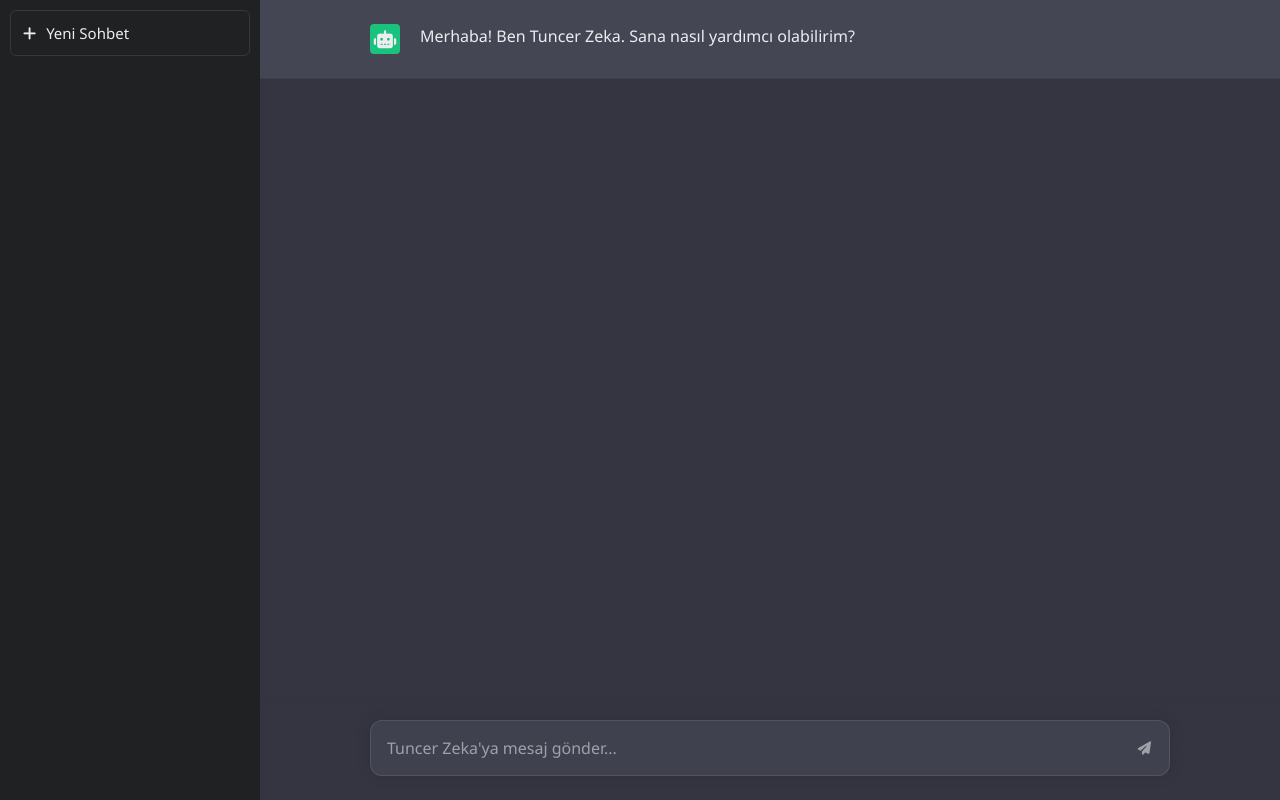
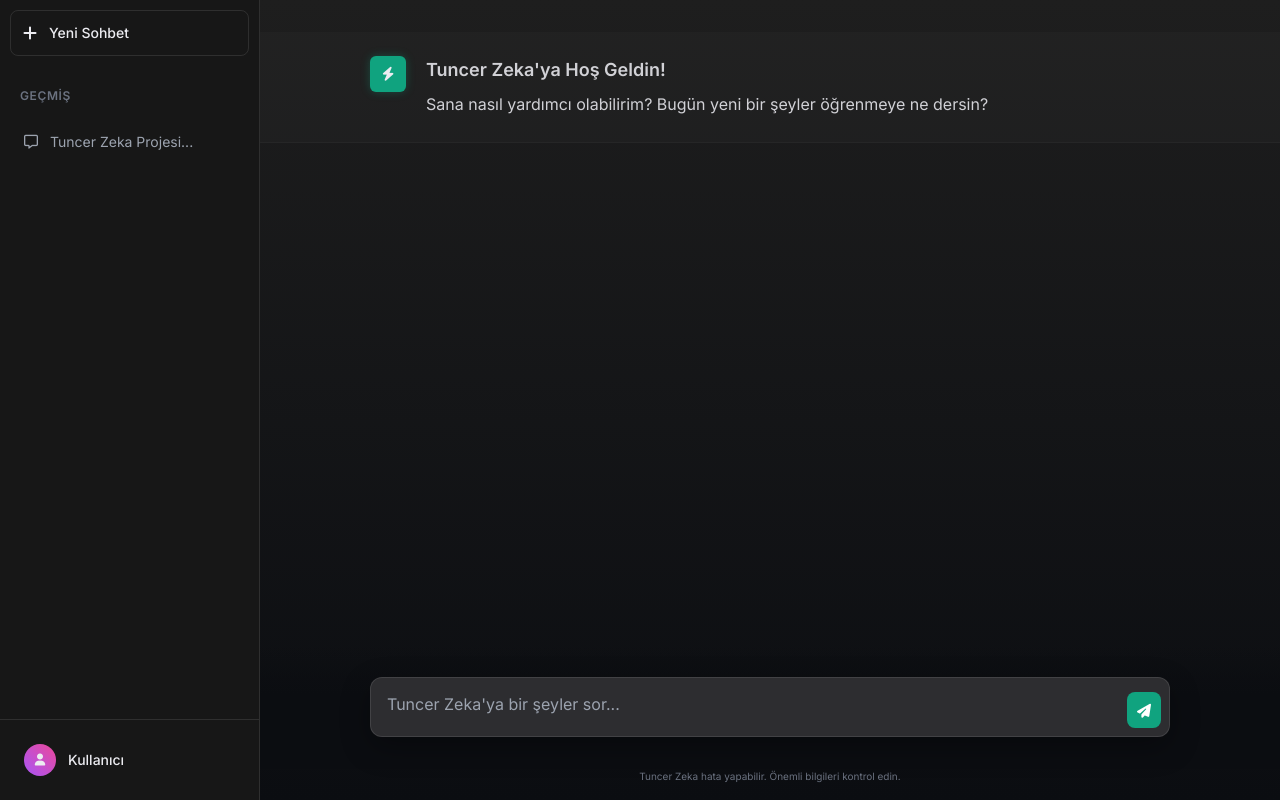
Before and after one commit to tuncerlab-droid/Tuncer-, a website: page index.html in a window 1280 px wide. Drawn offline with nearby package versions, Linux system fonts and the light colour scheme.

Commit message:
Update index.html

```diff
--- a/index.html
+++ b/index.html
@@ -3,231 +3,347 @@
 <head>
     <meta charset="UTF-8">
     <meta name="viewport" content="width=device-width, initial-scale=1.0">
-    <title>Tuncer Zeka</title>
+    <title>Tuncer Zeka - AI Assistant</title>
+    <script src="https://cdn.tailwindcss.com"></script>
     <link rel="stylesheet" href="https://cdnjs.cloudflare.com/ajax/libs/font-awesome/6.4.0/css/all.min.css">
     <style>
-        /* Genel Ayarlar ve Renk Paleti */
+        @import url('https://fonts.googleapis.com/css2?family=Inter:wght@300;400;500;600&display=swap');
+
         :root {
-            --bg-color: #343541;
-            --sidebar-bg: #202123;
-            --message-bot-bg: #444654;
-            --text-color: #ececf1;
-            --input-bg: #40414f;
-            --border-color: rgba(255,255,255,0.1);
-            --hover-color: #2A2B32;
-        }
-
-        * {
-            margin: 0;
-            padding: 0;
-            box-sizing: border-box;
-            font-family: 'Segoe UI', Tahoma, Geneva, Verdana, sans-serif;
+            --bg-dark: #0b0d11;
+            --sidebar-dark: #171717;
+            --accent-green: #10a37f;
+            --glass-bg: rgba(255, 255, 255, 0.05);
+            --border-glass: rgba(255, 255, 255, 0.1);
         }
 
         body {
-            background-color: var(--bg-color);
-            color: var(--text-color);
+            font-family: 'Inter', sans-serif;
+            background-color: var(--bg-dark);
+            color: #ececf1;
+            overflow: hidden;
             height: 100vh;
-            display: flex;
-            overflow: hidden;
         }
 
-        /* Yan Menü (Sidebar) */
+        /* Scrollbar Styling */
+        ::-webkit-scrollbar {
+            width: 6px;
+        }
+        ::-webkit-scrollbar-track {
+            background: transparent;
+        }
+        ::-webkit-scrollbar-thumb {
+            background: rgba(255, 255, 255, 0.1);
+            border-radius: 10px;
+        }
+        ::-webkit-scrollbar-thumb:hover {
+            background: rgba(255, 255, 255, 0.2);
+        }
+
+        /* Animations */
+        @keyframes fadeInUp {
+            from { opacity: 0; transform: translateY(20px); }
+            to { opacity: 1; transform: translateY(0); }
+        }
+
+        @keyframes pulseGlow {
+            0% { box-shadow: 0 0 5px rgba(16, 163, 127, 0.2); }
+            50% { box-shadow: 0 0 15px rgba(16, 163, 127, 0.5); }
+            100% { box-shadow: 0 0 5px rgba(16, 163, 127, 0.2); }
+        }
+
+        .animate-fade-in {
+            animation: fadeInUp 0.4s ease-out forwards;
+        }
+
+        /* Layout */
+        .app-container {
+            display: flex;
+            height: 100vh;
+            width: 100vw;
+        }
+
         .sidebar {
             width: 260px;
-            background-color: var(--sidebar-bg);
-            padding: 10px;
+            background-color: var(--sidebar-dark);
+            border-right: 1px solid var(--border-glass);
             display: flex;
             flex-direction: column;
-            transition: all 0.3s ease;
+            transition: all 0.3s cubic-bezier(0.4, 0, 0.2, 1);
         }
 
-        .new-chat-btn {
-            background-color: transparent;
-            border: 1px solid var(--border-color);
-            color: var(--text-color);
-            padding: 12px;
+        .main-content {
+            flex: 1;
+            display: flex;
+            flex-direction: column;
+            background: linear-gradient(180deg, #1e1e1e 0%, #0b0d11 100%);
+            position: relative;
+        }
+
+        /* Chat Area */
+        #chat-container {
+            flex: 1;
+            overflow-y: auto;
+            padding: 2rem 0;
+            display: flex;
+            flex-direction: column;
+            gap: 1.5rem;
+        }
+
+        .message-row {
+            width: 100%;
+            padding: 1.5rem 1rem;
+            display: flex;
+            justify-content: center;
+            border-bottom: 1px solid rgba(255, 255, 255, 0.03);
+        }
+
+        .message-row.bot {
+            background-color: rgba(255, 255, 255, 0.02);
+        }
+
+        .message-wrapper {
+            max-width: 800px;
+            width: 100%;
+            display: flex;
+            gap: 1.25rem;
+        }
+
+        .avatar {
+            width: 36px;
+            height: 36px;
             border-radius: 6px;
-            text-align: left;
-            cursor: pointer;
             display: flex;
             align-items: center;
-            gap: 10px;
-            font-size: 15px;
-            transition: all 0.2s ease;
+            justify-content: center;
+            flex-shrink: 0;
+            font-size: 1.2rem;
+        }
+
+        .user-avatar { background: #5436da; }
+        .bot-avatar { background: var(--accent-green); animation: pulseGlow 3s infinite; }
+
+        .message-text {
+            line-height: 1.6;
+            font-size: 1rem;
+            color: #d1d1d6;
+            word-break: break-word;
+        }
+
+        /* Input Area */
+        .input-area {
+            padding: 2rem;
+            background: linear-gradient(to top, var(--bg-dark) 60%, transparent);
+            display: flex;
+            justify-content: center;
+            position: relative;
+        }
+
+        .input-wrapper {
+            max-width: 800px;
+            width: 100%;
+            position: relative;
+            background: #2d2d30;
+            border: 1px solid var(--border-glass);
+            border-radius: 12px;
+            transition: border-color 0.3s;
+            box-shadow: 0 10px 30px rgba(0,0,0,0.3);
+        }
+
+        .input-wrapper:focus-within {
+            border-color: var(--accent-green);
+        }
+
+        #chat-input {
+            width: 100%;
+            background: transparent;
+            border: none;
+            outline: none;
+            color: white;
+            padding: 14px 50px 14px 16px;
+            font-size: 1rem;
+            resize: none;
+            max-height: 200px;
+        }
+
+        #send-button {
+            position: absolute;
+            right: 8px;
+            bottom: 8px;
+            padding: 6px 10px;
+            background: var(--accent-green);
+            color: white;
+            border-radius: 8px;
+            transition: transform 0.2s, background 0.2s;
+            cursor: pointer;
+        }
+
+        #send-button:hover {
+            background: #0e8c6d;
+            transform: scale(1.05);
+        }
+
+        #send-button:active {
+            transform: scale(0.95);
+        }
+
+        /* Floating UI Elements */
+        .new-chat-btn {
+            margin: 10px;
+            border: 1px solid var(--border-glass);
+            padding: 12px;
+            border-radius: 8px;
+            display: flex;
+            align-items: center;
+            gap: 12px;
+            cursor: pointer;
+            transition: background 0.2s;
         }
 
         .new-chat-btn:hover {
-            background-color: var(--hover-color);
-            transform: scale(1.02);
+            background: rgba(255, 255, 255, 0.05);
         }
 
-        /* Ana Sohbet Alanı */
-        .chat-main {
-            flex: 1;
-            display: flex;
-            flex-direction: column;
-            position: relative;
+        .typing-indicator {
+            display: inline-flex;
+            gap: 4px;
         }
 
-        .chat-messages {
-            flex: 1;
-            overflow-y: auto;
-            padding-bottom: 120px; /* Input alanı için boşluk */
-            scroll-behavior: smooth;
+        .dot {
+            width: 4px;
+            height: 4px;
+            background: #aaa;
+            border-radius: 50%;
+            animation: bounce 1.4s infinite ease-in-out both;
         }
+        .dot:nth-child(1) { animation-delay: -0.32s; }
+        .dot:nth-child(2) { animation-delay: -0.16s; }
 
-        /* Mesaj Balonları ve Animasyonları */
-        .message {
-            padding: 24px;
-            display: flex;
-            gap: 20px;
-            justify-content: center;
-            border-bottom: 1px solid rgba(0,0,0,0.1);
-            animation: fadeIn 0.5s ease forwards;
-            opacity: 0;
-            transform: translateY(10px);
-        }
-
-        @keyframes fadeIn {
-            to {
-                opacity: 1;
-                transform: translateY(0);
-            }
-        }
-
-        .message.bot {
-            background-color: var(--message-bot-bg);
-        }
-
-        .message-content {
-            max-width: 800px;
-            width: 100%;
-            display: flex;
-            gap: 20px;
-            line-height: 1.6;
-            font-size: 16px;
-        }
-
-        .avatar {
-            width: 30px;
-            height: 30px;
-            border-radius: 4px;
-            display: flex;
-            align-items: center;
-            justify-content: center;
-            font-size: 18px;
-            flex-shrink: 0;
-        }
-
-        .user .avatar {
-            background-color: #10a37f;
-        }
-
-        .bot .avatar {
-            background-color: #19c37d; /* Tuncer Zeka ikon rengi */
-        }
-
-        /* Input (Giriş) Alanı */
-        .input-container {
-            position: absolute;
-            bottom: 0;
-            left: 0;
-            width: 100%;
-            padding: 24px;
-            background: linear-gradient(180deg, rgba(53,55,64,0), var(--bg-color) 40%);
-            display: flex;
-            justify-content: center;
-        }
-
-        .input-box {
-            max-width: 800px;
-            width: 100%;
-            position: relative;
-            background-color: var(--input-bg);
-            border-radius: 12px;
-            box-shadow: 0 0 15px rgba(0,0,0,0.1);
-            border: 1px solid var(--border-color);
-            transition: box-shadow 0.3s ease;
-        }
-
-        .input-box:focus-within {
-            box-shadow: 0 0 20px rgba(0,0,0,0.3);
-            border-color: rgba(255,255,255,0.2);
-        }
-
-        .input-box input {
-            width: 100%;
-            background: transparent;
-            border: none;
-            color: white;
-            padding: 16px 50px 16px 16px;
-            font-size: 16px;
-            outline: none;
-        }
-
-        .input-box input::placeholder {
-            color: rgba(255,255,255,0.5);
-        }
-
-        .send-btn {
-            position: absolute;
-            right: 10px;
-            top: 50%;
-            transform: translateY(-50%);
-            background: transparent;
-            border: none;
-            color: rgba(255,255,255,0.5);
-            cursor: pointer;
-            padding: 8px;
-            border-radius: 6px;
-            transition: all 0.2s ease;
-        }
-
-        .send-btn:hover {
-            color: white;
-            background-color: var(--message-bot-bg);
-        }
-
-        /* Responsive Tasarım */
-        @media (max-width: 768px) {
-            .sidebar {
-                display: none;
-            }
+        @keyframes bounce {
+            0%, 80%, 100% { transform: scale(0); }
+            40% { transform: scale(1.0); }
         }
     </style>
 </head>
 <body>
 
-    <aside class="sidebar">
-        <button class="new-chat-btn">
-            <i class="fas fa-plus"></i> Yeni Sohbet
-        </button>
-    </aside>
+    <div class="app-container">
+        <!-- Sidebar -->
+        <aside class="sidebar" id="sidebar">
+            <div class="flex-1 overflow-y-auto">
+                <div class="new-chat-btn">
+                    <i class="fas fa-plus"></i>
+                    <span class="text-sm font-medium">Yeni Sohbet</span>
+                </div>
 
-    <main class="chat-main">
-        <div class="chat-messages" id="chat-container">
-
-            <div class="message bot">
-                <div class="message-content">
-                    <div class="avatar"><i class="fas fa-robot"></i></div>
-                    <div class="text">Merhaba! Ben Tuncer Zeka. Sana nasıl yardımcı olabilirim?</div>
+                <div class="px-3 mt-8">
+                    <h3 class="text-xs font-semibold text-gray-500 uppercase tracking-wider px-2">Geçmiş</h3>
+                    <div class="mt-4 flex flex-col gap-1">
+                        <!-- History Items can be added here dynamically -->
+                        <div class="p-3 text-sm text-gray-400 hover:bg-white/5 rounded-md cursor-pointer flex items-center gap-3">
+                            <i class="far fa-message"></i>
+                            <span class="truncate">Tuncer Zeka Projesi...</span>
+                        </div>
+                    </div>
                 </div>
             </div>
 
+            <div class="p-4 border-t border-white/10">
+                <div class="flex items-center gap-3 p-2 hover:bg-white/5 rounded-lg cursor-pointer">
+                    <div class="w-8 h-8 rounded-full bg-gradient-to-tr from-purple-500 to-pink-500 flex items-center justify-center">
+                        <i class="fas fa-user text-xs"></i>
+                    </div>
+                    <span class="text-sm font-medium">Kullanıcı</span>
+                </div>
+            </div>
+        </aside>
+
+        <!-- Main Chat -->
+        <main class="main-content">
+            <!-- Navbar (Mobile) -->
+            <div class="md:hidden p-4 border-b border-white/10 flex justify-between items-center">
+                <i class="fas fa-bars text-xl" onclick="toggleSidebar()"></i>
+                <span class="font-medium">Tuncer Zeka</span>
+                <i class="fas fa-plus"></i>
             </div>
 
-        <div class="input-container">
-            <div class="input-box">
-                <input type="text" id="chat-input" placeholder="Tuncer Zeka'ya mesaj gönder..." autocomplete="off">
-                <button class="send-btn" id="send-button">
-                    <i class="fas fa-paper-plane"></i>
-                </button>
+            <!-- Messages Container -->
+            <div id="chat-container">
+                <!-- Bot Welcome Message -->
+                <div class="message-row bot animate-fade-in">
+                    <div class="message-wrapper">
+                        <div class="avatar bot-avatar">
+                            <i class="fas fa-bolt text-sm"></i>
+                        </div>
+                        <div class="message-text">
+                            <h2 class="text-lg font-bold mb-2">Tuncer Zeka'ya Hoş Geldin!</h2>
+                            Sana nasıl yardımcı olabilirim? Bugün yeni bir şeyler öğrenmeye ne dersin?
+                        </div>
+                    </div>
+                </div>
             </div>
-        </div>
-    </main>
 
+            <!-- Input Form -->
+            <div class="input-area">
+                <div class="input-wrapper">
+                    <textarea
+                        id="chat-input"
+                        rows="1"
+                        placeholder="Tuncer Zeka'ya bir şeyler sor..."
+                        oninput="this.style.height = '';this.style.height = this.scrollHeight + 'px'"
+                    ></textarea>
+                    <button id="send-button">
+                        <i class="fas fa-paper-plane text-sm"></i>
+                    </button>
+                </div>
+            </div>
+
+            <!-- Footer Info -->
+            <div class="text-center pb-4 text-[10px] text-gray-500">
+                Tuncer Zeka hata yapabilir. Önemli bilgileri kontrol edin.
+            </div>
+        </main>
+    </div>
+
+    <!-- Script connection -->
     <script src="tuncer-zeka.js"></script>
 
+    <script>
+        // UI Helpers
+        function toggleSidebar() {
+            const sidebar = document.getElementById('sidebar');
+            sidebar.classList.toggle('hidden');
+        }
+
+        // Enter key to send
+        document.getElementById('chat-input').addEventListener('keydown', function(e) {
+            if (e.key === 'Enter' && !e.shiftKey) {
+                e.preventDefault();
+                document.getElementById('send-button').click();
+            }
+        });
+
+        // Function to smoothly add messages (Can be called from tuncer-zeka.js)
+        function appendMessage(role, text) {
+            const container = document.getElementById('chat-container');
+            const row = document.createElement('div');
+            row.className = `message-row ${role === 'bot' ? 'bot' : 'user'} animate-fade-in`;
+
+            const icon = role === 'bot' ? 'fa-bolt' : 'fa-user';
+            const avatarClass = role === 'bot' ? 'bot-avatar' : 'user-avatar';
+
+            row.innerHTML = `
+                <div class="message-wrapper">
+                    <div class="avatar ${avatarClass}">
+                        <i class="fas ${icon} text-sm"></i>
+                    </div>
+                    <div class="message-text">${text}</div>
+                </div>
+            `;
+
+            container.appendChild(row);
+            container.scrollTo({ top: container.scrollHeight, behavior: 'smooth' });
+        }
+    </script>
 </body>
 </html>
```
